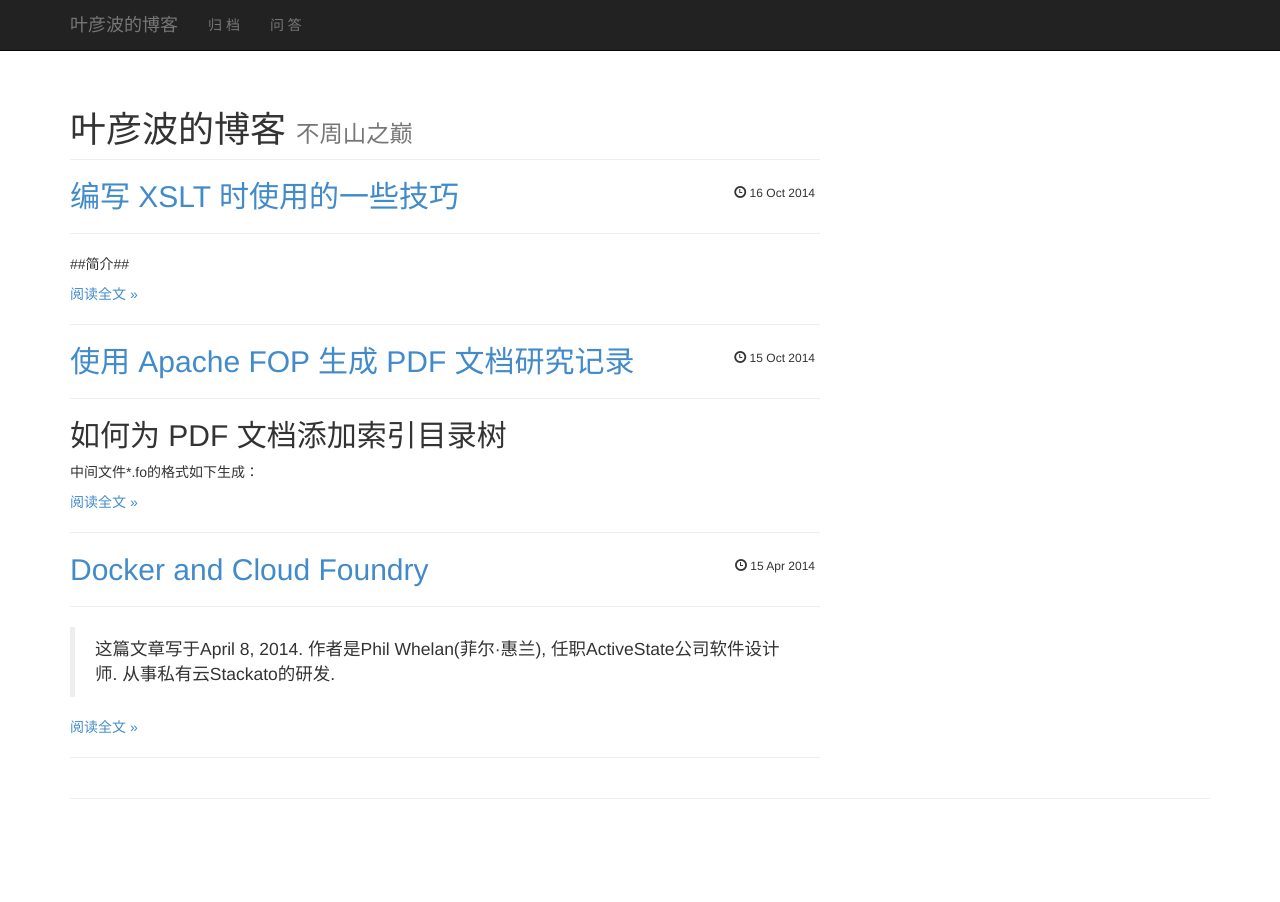
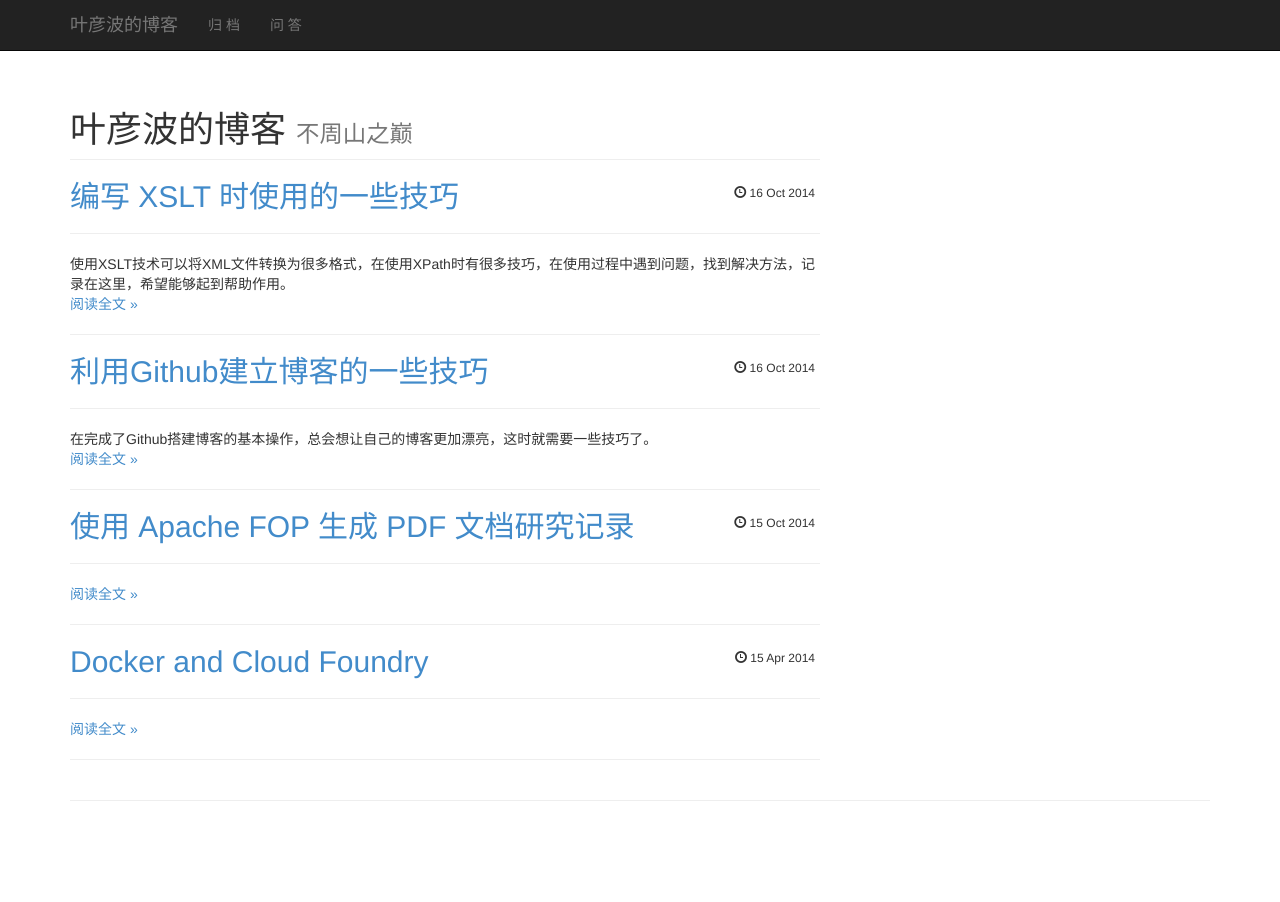
Before and after one commit to yeyanbo/yeyanbo.github.io, a Jekyll site: the page built from index.html, in a window 1280 px wide. Built offline with Jekyll 4.4.1, drawn with Linux system fonts in a browser that asks for light colours; Markdown is read by kramdown in place of the engine named in the settings.

Commit message:
增加了一篇文档
1.修改了首页上摘要信息的显示内容
2. 增加了一篇讲解github上搭建博客的文档

```diff
--- /dev/null
+++ b/_posts/2014-10-16-github-page-advance.md
@@ -0,0 +1,14 @@
+---
+layout: post
+title: 利用Github建立博客的一些技巧
+summary: 在完成了Github搭建博客的基本操作，总会想让自己的博客更加漂亮，这时就需要一些技巧了。
+tags: [github blog]
+---
+
+## 如何指定Markdown语法解析器
+
+
+## 如何在博客中使用图片
+
+
+## 如何使用自定义的 YAML front matter
--- a/_posts/2014-10-16-xslt.md
+++ b/_posts/2014-10-16-xslt.md
@@ -1,12 +1,13 @@
 ---
 layout: post
 title: 编写 XSLT 时使用的一些技巧
+summary: 使用XSLT技术可以将XML文件转换为很多格式，在使用XPath时有很多技巧，在使用过程中遇到问题，找到解决方法，记录在这里，希望能够起到帮助作用。
 tags: [xslt]
 ---
 
 ##简介##
 
-![用例及交互图](/resources/xslfo_pages_01.gif)
+
 
 ###准备###
 
--- a/index.html
+++ b/index.html
@@ -21,7 +21,7 @@ title: 我的Blog
   </div>
 </h2>
 <hr>
-{{ post.excerpt }}
+{{ post.summary }}
 <p> <a href="{{ post.url }}"><span >阅读全文 &raquo; </span></a></p>
 <hr>
 {% endfor %}
```
Also changed, not shown: _posts/resources/xslfo_pages_01.gif (deleted).
